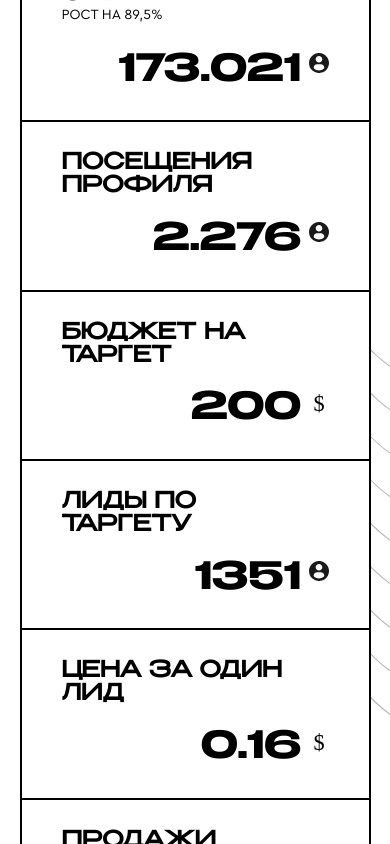
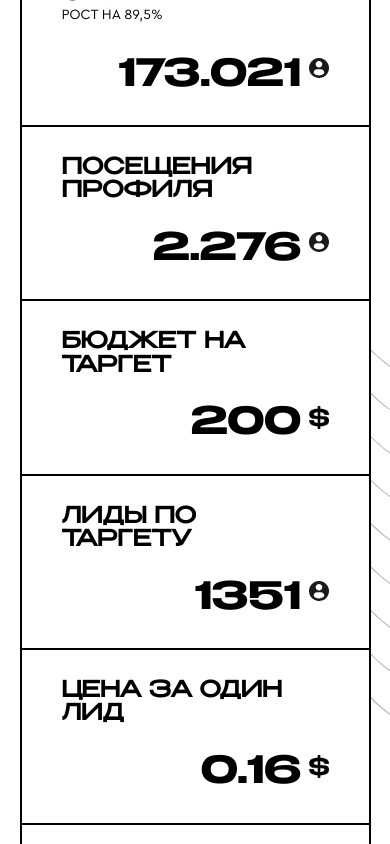
Before and after one commit to denshaver/sky-agency, a React (Create React App) app: page / in a window 390 px wide. Shown: the part 1760-2604 px from the top of the page. Built offline with nearby package versions, Linux system fonts and the light colour scheme.

Commit message:
Full layout

```diff
--- a/src/components/case-servises-block/CaseItem1.jsx
+++ b/src/components/case-servises-block/CaseItem1.jsx
@@ -72,7 +72,7 @@ const CaseItem1 = () => {
             </div>
             <div className="table-block-bottom">
               <span>200</span>
-              <img src="/img/cases/dollar.svg" alt="dollar" />
+              <img src="/img/cases/dollar.png" alt="dollar" />
             </div>
           </div>
           <div className="table-block bt bb">
@@ -93,7 +93,7 @@ const CaseItem1 = () => {
             </div>
             <div className="table-block-bottom">
               <span>0.16</span>
-              <img src="/img/cases/dollar.svg" alt="dollar" />
+              <img src="/img/cases/dollar.png" alt="dollar" />
             </div>
           </div>
           <div className="table-block bt">
--- a/src/components/case-servises-block/CaseItem2.jsx
+++ b/src/components/case-servises-block/CaseItem2.jsx
@@ -72,7 +72,7 @@ const CaseItem2 = () => {
             </div>
             <div className="table-block-bottom">
               <span>44</span>
-              <img src="/img/cases/dollar.svg" alt="dollar" />
+              <img src="/img/cases/dollar.png" alt="dollar" />
             </div>
           </div>
           <div className="table-block bt bb">
@@ -103,7 +103,7 @@ const CaseItem2 = () => {
             </div>
             <div className="table-block-bottom">
               <span>0.15</span>
-              <img src="/img/cases/dollar.svg" alt="dollars" />
+              <img src="/img/cases/dollar.png" alt="dollars" />
             </div>
           </div>
         </div>
--- a/src/components/case-servises-block/CaseItem4.jsx
+++ b/src/components/case-servises-block/CaseItem4.jsx
@@ -70,7 +70,7 @@ const CaseItem4 = () => {
             </div>
             <div className="table-block-bottom">
               <span>13.25</span>
-              <img src="/img/cases/dollar.svg" alt="dollar" />
+              <img src="/img/cases/dollar.png" alt="dollar" />
             </div>
           </div>
           <div className="table-block bt bb">
@@ -79,7 +79,7 @@ const CaseItem4 = () => {
             </div>
             <div className="table-block-bottom">
               <span>0.01</span>
-              <img src="/img/cases/dollar.svg" alt="dollars" />
+              <img src="/img/cases/dollar.png" alt="dollars" />
             </div>
           </div>
         </div>
--- a/src/components/case-servises-block/CaseItems.css
+++ b/src/components/case-servises-block/CaseItems.css
@@ -98,16 +98,17 @@
 }
 
 .table-block {
-  padding: 5rem 4.7rem;
+  padding: 4rem 4rem;
   flex-grow: 1;
   width: 50%;
 
   display: flex;
   flex-direction: column;
   justify-content: space-between;
+  overflow: hidden;
 }
 .table-block-single {
-  padding: 5rem 4.7rem;
+  padding: 4rem 4rem;
   flex-grow: 1;
   width: 100%;
 
@@ -124,7 +125,7 @@
 
 .table-block-top > h4 {
   font-family: "Benzin400";
-  font-size: 3.1rem;
+  font-size: 2.7rem;
   text-transform: uppercase;
   line-height: 90%;
   text-align: left !important;
@@ -146,7 +147,7 @@
 
 .table-block-bottom > span {
   font-family: "Benzin700";
-  font-size: 6.5rem;
+  font-size: 5.2rem;
   text-transform: uppercase;
   text-align: right !important;
   line-height: 100%;
@@ -198,7 +199,8 @@
 
   .case-table-secondary {
     width: 100%;
-    height: 900px;
+    height: 1070px;
+    max-height: 1070px;
     flex-grow: 1;
   }
 
@@ -298,9 +300,9 @@
     font-size: 62.5%;
   }
   .case-table {
-    min-height: 1695px;
+    min-height: 1615px;
     height: unset;
-    max-height: 1625px;
+    max-height: 1725px;
     flex-direction: column;
   }
 
@@ -318,7 +320,9 @@
 
   .case-table-secondary {
     width: 100%;
-    height: 900px;
+    min-height: 900px;
+    height: 1070px;
+    max-height: 1300px;
     flex-grow: 1;
   }
 
--- a/src/components/case-servises-block/Cases.jsx
+++ b/src/components/case-servises-block/Cases.jsx
@@ -15,11 +15,11 @@ const Cases = () => {
     setCurSlide(selectedIndex);
   }
   const showSlideInd = (side) => {
-    if (curSlide === 2 && side === "right") {
+    if (curSlide === 5 && side === "right") {
       return 1;
     }
     if (curSlide === 0 && side === "left") {
-      return 3;
+      return 6;
     }
     if (side === "left") {
       return curSlide;
--- a/src/index.css
+++ b/src/index.css
@@ -32,6 +32,7 @@ html {
   margin: 0;
   padding: 0;
   box-sizing: border-box;
+  -webkit-box-sizing: border-box;
   font-family: "CeraPro400", sans-serif;
 }
 
```
Also changed, not shown: public/img/cases/dollar.png (added), public/img/cases/dollar.svg.
